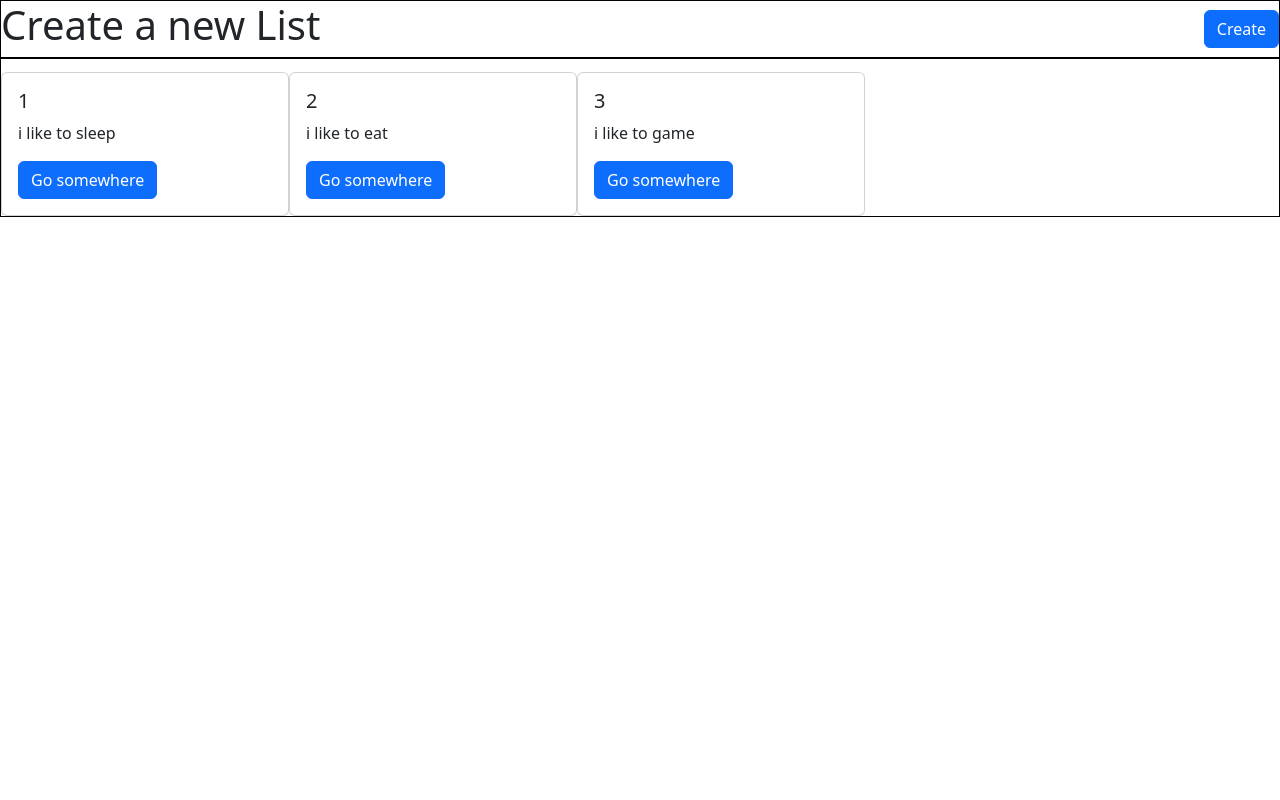
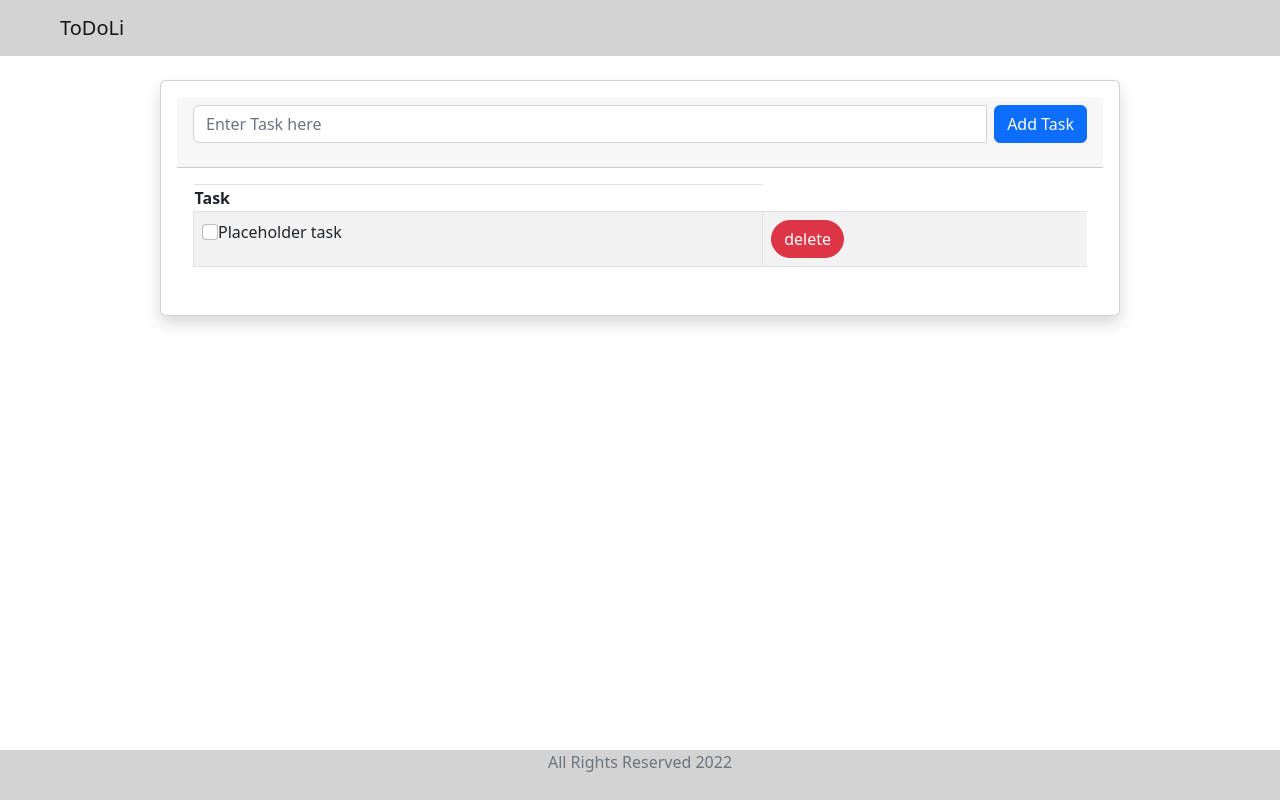
Before and after one commit to rmsevilla/todoli, a React (Create React App) app in the folder todoli/: page / in a window 1280 px wide. Built offline with nearby package versions, Linux system fonts and the light colour scheme.

Commit message:
Current progress of ListContentDisplay

```diff
--- a/todoli/package.json
+++ b/todoli/package.json
@@ -7,6 +7,7 @@
     "@testing-library/react": "^13.4.0",
     "@testing-library/user-event": "^13.5.0",
     "bootstrap": "^5.2.3",
+    "bootstrap-icons": "^1.10.3",
     "react": "^18.2.0",
     "react-bootstrap": "^2.7.0",
     "react-bootstrap-validation": "^0.1.11",
--- a/todoli/src/App.css
+++ b/todoli/src/App.css
@@ -11,3 +11,7 @@
 .navbar {
     background-color: lightgray;
 }
+
+.card {
+  width: 75%;
+}
--- a/todoli/src/App.js
+++ b/todoli/src/App.js
@@ -1,11 +1,13 @@
 import './App.css';
 import 'bootstrap/dist/css/bootstrap.min.css';
 import CreateList from './component/CreateList/CreateList';
+import ListContent from './component/ListContent/ListContent';
 
 
 function App() {
   return (
-    <CreateList></CreateList>
+    // <CreateList></CreateList>
+    <ListContent></ListContent>
   );
 }
 
--- a/todoli/src/component/ListContent/ListContent.js
+++ b/todoli/src/component/ListContent/ListContent.js
@@ -1,10 +1,12 @@
 import ListContentFooter from "./ListContentFooter";
 import ListContentHeader from "./ListContentHeader";
+import ListContentDisplay from "./ListContentDisplay";
 
 function ListContent(){
     return(
         <><div>
             <ListContentHeader></ListContentHeader>
+            <ListContentDisplay></ListContentDisplay>
         </div><ListContentFooter></ListContentFooter></>
     )
 }
--- a/todoli/src/component/ListContent/ListContentDisplay.js
+++ b/todoli/src/component/ListContent/ListContentDisplay.js
@@ -3,7 +3,34 @@ import React from 'react'
 function ListContentDisplay(){
     return (
         <div>
+            <br></br>
+           <div class="card shadow p-3 mb-5 bg-body rounded mx-auto">
+            <h5 class="card-header">
+            <div class="input-group mb-3">
+                <input type="text" class="form-control" placeholder="Enter Task here" aria-label="Task" aria-describedby="basic-addon1"></input>
+                <span><button type="button" class="btn btn-primary ms-2">Add Task</button></span>
+            </div>
+            </h5>
+                <div class="card-body">
+                    <table className = "table table-striped table-bordered">
+                        <thead>
+                            <th className = "text-left">Task</th>
+                        </thead>
 
+                        <tbody>
+                            <tr>
+                                <td>
+                                    <input class="form-check-input" type="checkbox" value="" id="flexCheckDefault"></input>
+                                    Placeholder task
+                                </td>
+                                    <div>
+                                        <button className="btn btn-danger rounded-pill bi bi-trash3">delete</button>
+                                    </div>
+                            </tr>
+                        </tbody>
+                    </table>
+                </div>
+            </div>
         </div>
     )
 }
```
Also changed, not shown: 1 other file (tests, documents, lock files or other folders).
